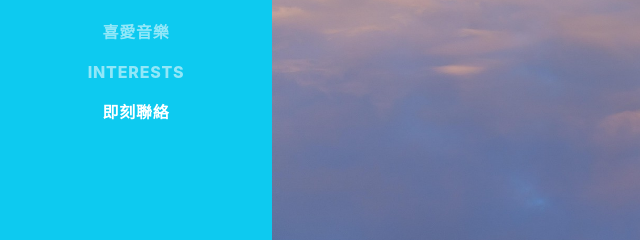
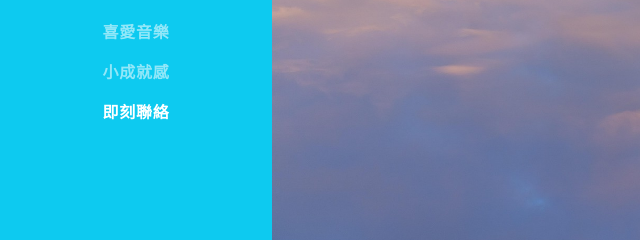
Before and after one commit to a114070096/a114070096.github.io, a plain HTML site: page index.html in a window 1280 px wide. Shown: the part 480-720 px from the top of the page, 0-640 px from the left. Drawn offline with nearby package versions, Linux system fonts and the light colour scheme; a web font is replaced by a local one.

Commit message:
更新 index.html
更改interest

```diff
--- a/index.html
+++ b/index.html
@@ -30,7 +30,7 @@
                     <li class="nav-item"><a class="nav-link js-scroll-trigger" href="#school">就學經歷</a></li>
                     <li class="nav-item"><a class="nav-link js-scroll-trigger" href="#education">Education</a></li>
                     <li class="nav-item"><a class="nav-link js-scroll-trigger" href="#music">喜愛音樂</a></li>
-                    <li class="nav-item"><a class="nav-link js-scroll-trigger" href="#interests">Interests</a></li>
+                    <li class="nav-item"><a class="nav-link js-scroll-trigger" href="#interests">小成就感</a></li>
                     <li class="nav-item"><a class="nav-link js-scroll-trigger" href="#callme">即刻聯絡</a></li>
                 </ul>
             </div>
```
